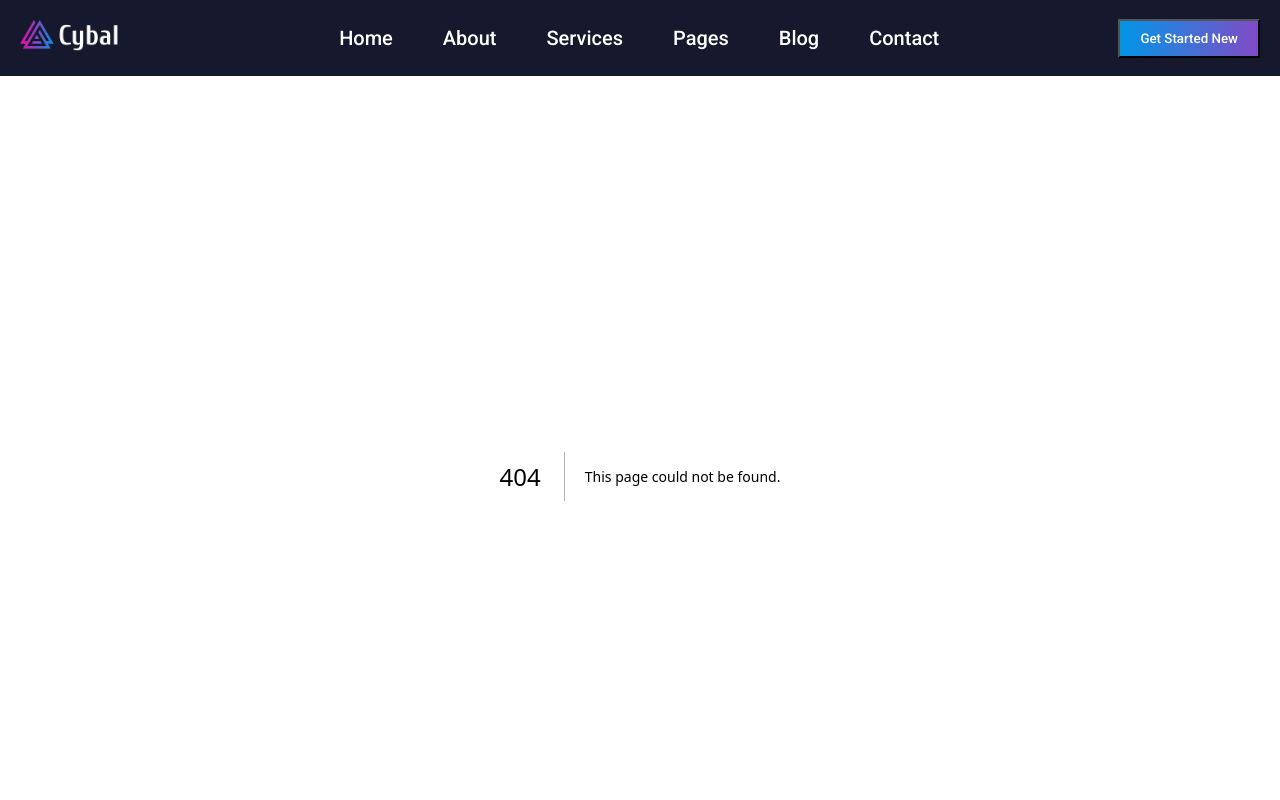
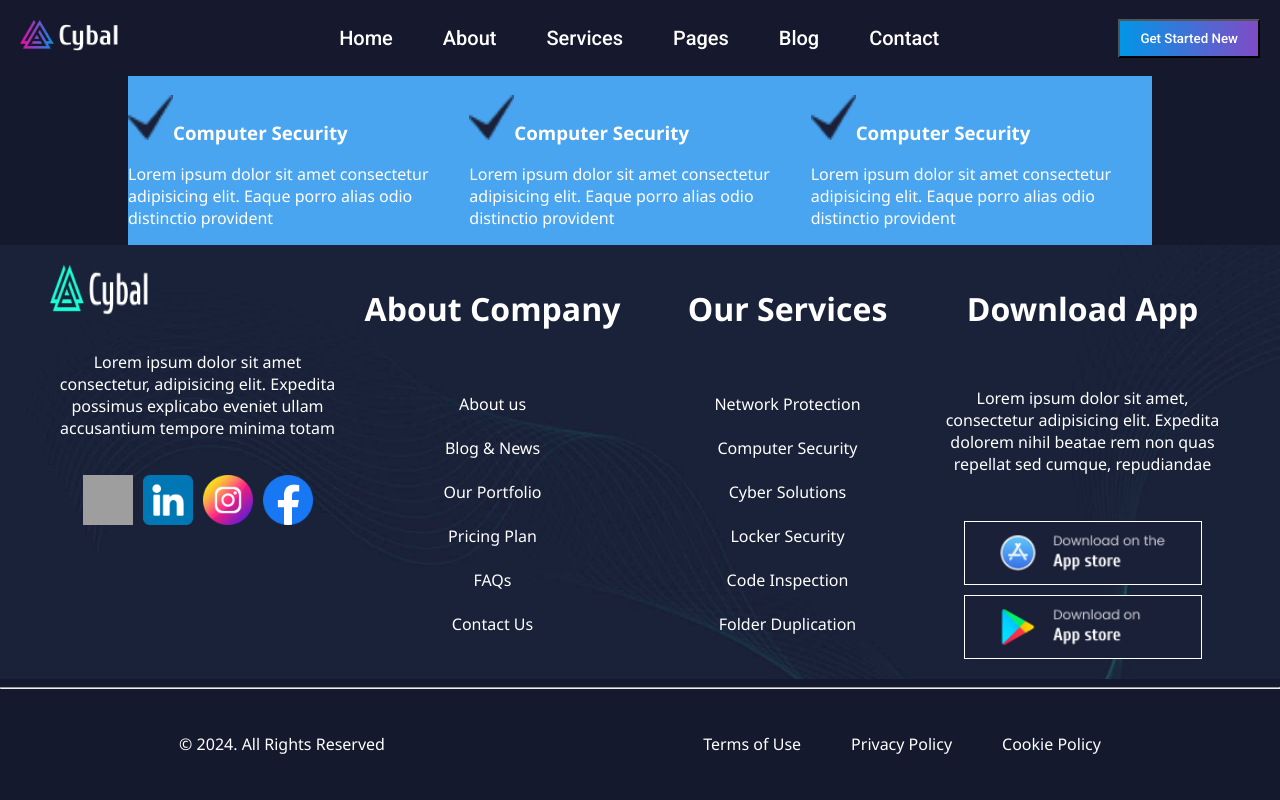
Before and after one commit to itxAnjumshah/cyclan-project-umer, a Next.js app in the folder cyan-next/: page /Components/Computerfile in a window 1280 px wide. Before the commit this address had no page. Shown: the top 800 px of the page. Built offline with nearby package versions, Linux system fonts and the light colour scheme; grey boxes are pictures that could not be loaded.

Commit message:
computer-commponents

```diff
--- /dev/null
+++ b/cyan-next/src/app/Components/Computerfile/computerstyle.css
@@ -0,0 +1,8 @@
+.computer{
+    background-color:#4AA5F0;
+    max-width: 80%;
+    display: flex;
+    align-items: center;
+    margin: auto;
+
+}
--- /dev/null
+++ b/cyan-next/src/app/Components/Computerfile/page.jsx
@@ -0,0 +1,43 @@
+import Image from "next/image";
+import React from "react";
+import "./computerstyle.css";
+
+
+export default function Computerfile() {
+  return (
+    <>
+      <div className="computer">
+        <div className="computer-child">
+          <h3>
+            <Image src="/check2.png"   alt="check2"  width={45} height={45}/>
+            <span>Computer Security</span>
+          </h3>
+          <p>
+            Lorem ipsum dolor sit amet consectetur adipisicing elit. Eaque porro
+            alias odio distinctio provident
+          </p>
+        </div>
+        <div className="computer-child">
+          <h3>
+            <Image src="/check2.png"   alt="check2"  width={45} height={45}/>
+            <span>Computer Security</span>
+          </h3>
+          <p>
+            Lorem ipsum dolor sit amet consectetur adipisicing elit. Eaque porro
+            alias odio distinctio provident
+          </p>
+        </div>
+        <div className="computer-child">
+          <h3>
+            <Image src="/check2.png"   alt="check2"  width={45} height={45}/>
+            <span>Computer Security</span>
+          </h3>
+          <p>
+            Lorem ipsum dolor sit amet consectetur adipisicing elit. Eaque porro
+            alias odio distinctio provident
+          </p>
+        </div>
+      </div>
+    </>
+  );
+}
--- a/cyan-next/src/app/Components/Starhero/page.jsx
+++ b/cyan-next/src/app/Components/Starhero/page.jsx
@@ -1,6 +1,6 @@
 import Image from 'next/image'
-
 import "./star.css";
+import "../Hero/herostyle.css";
 
 
 export default function Starhero() {
```
Also changed, not shown: cyan-next/src/app/Home3/page.js (deleted, +0 -7 lines), cyan-next/public/check2.png (added).
